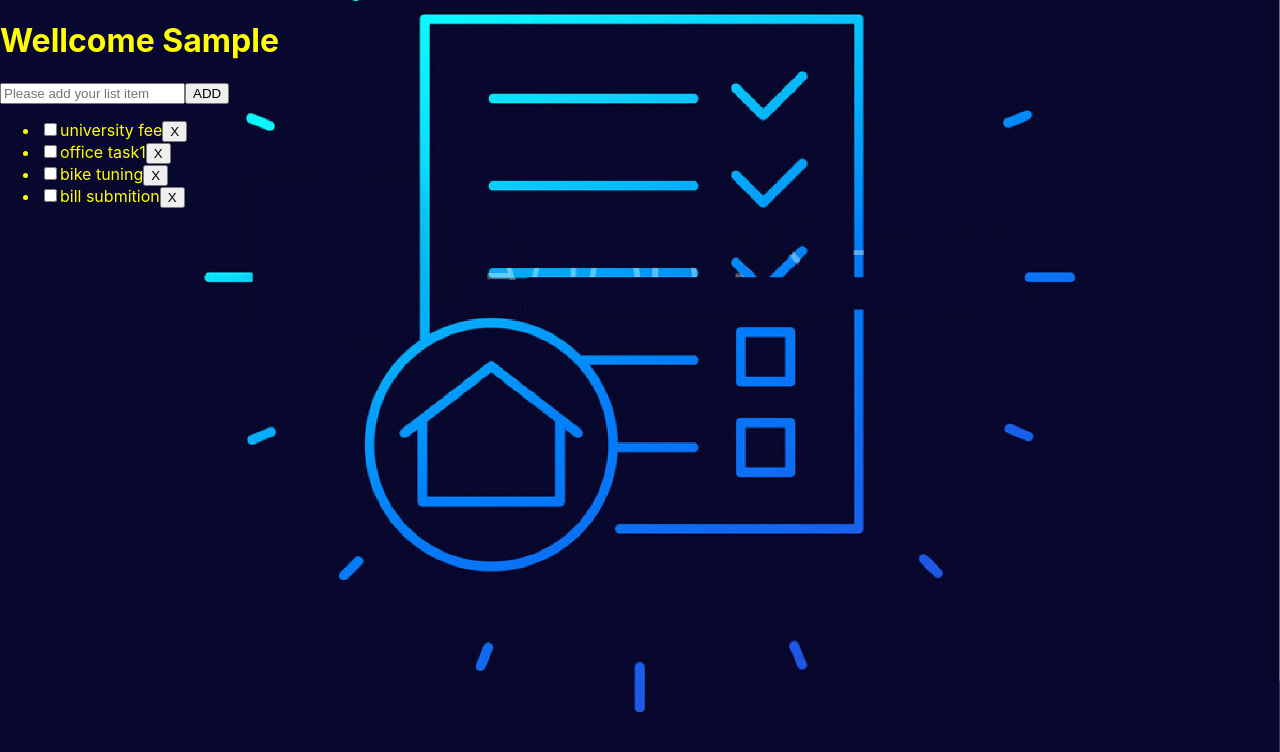
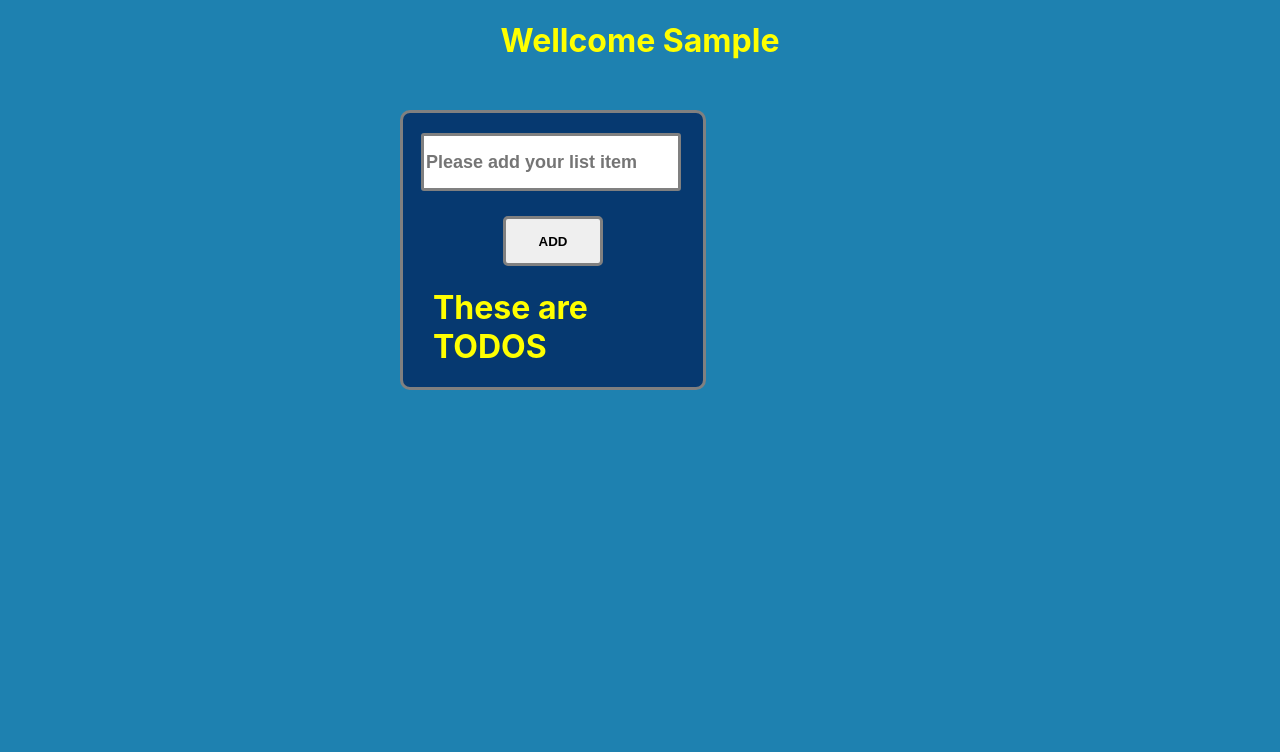
Before and after one commit to mkhalidsaifullah/ToDoList, a React (Create React App) app: page / in a window 1280 px wide. Both pictures are taken after typing "Sample" into the empty fields and a click on the input "SUBMIT". Shown: the top 752 px of the page. Built offline with nearby package versions, Linux system fonts and the light colour scheme.

Commit message:
delete button working

```diff
--- a/src/components/Login.css
+++ b/src/components/Login.css
@@ -8,15 +8,16 @@
 } */
 
 .login-main {
-  background-color: rgb(42, 21, 14);
+  background-color: #063970;
   height: 250px;
   width: 200px;
-  border: 3px solid rgb(161, 160, 161);
+  border: 3px solid grey;
   border-radius: 10px;
   padding: 20px 100px 70px 10px;
   margin-top: 50px;
-  margin-left: 490px;
-  box-shadow: white 50px;
+  margin-left: 400px;
+  margin-right: 400px;
+  box-shadow: grey 50px;
 }
 
 .login-form {
@@ -30,7 +31,7 @@
   margin-top: 0px;
   height: 50px;
   width: 250px;
-  border: 3px solid rgb(161, 160, 161);
+  border: 3px solid grey;
 }
 
 .submit-btn {
@@ -40,5 +41,5 @@
   height: 50px;
   width: 100px;
   font-weight: bold;
-  border: 3px solid rgb(161, 160, 161);
+  border: 3px solid grey;
 }
--- a/src/components/Login.js
+++ b/src/components/Login.js
@@ -1,5 +1,5 @@
 import { useRef } from "react";
-
+import "./Login.css";
 const Login = (props) => {
   const nameRef = useRef("");
   const formHandler = (e) => {
--- a/src/components/TodoList.css
+++ b/src/components/TodoList.css
@@ -1,7 +1,72 @@
 .h1todo-list {
   align-content: center;
+  text-align: center;
   color: yellow;
+  text-decoration: wavy;
 }
-.toItem-list{
+
+.todo-form {
+  background-color: #063970;
+  width: 300px;
+  border: 3px solid grey;
+  border-radius: 10px;
+  margin-top: 50px;
+  margin-left: 400px;
+  margin-right: 400px;
+  box-shadow: grey 50px;
+}
+
+
+.todo-item {
+  font-size: 18px;
+  font-weight: bold;
+  margin-top: 20px;
+  margin-left: 18px;
+  height: 50px;
+  width: 250px;
+  border: 3px solid grey;
+  border-radius: 3px;
+}
+
+.toItem-list {
   color: yellow;
+  margin-top: -100px;
+  margin-left: -10px;
+  list-style-type: none;
 }
+
+.toItem-list > li {
+  margin-bottom: 5px;
+  border: 1px solid orangered;
+  background-color:turquoise;
+  border-radius: 5px;
+  margin-left: -10px;
+  margin-right: 10px;
+  padding: 5px;
+}
+
+.checkbox {
+  margin-right: 15px;
+  margin-left: 0;
+}
+
+.todo-button {
+  margin: 25px 0px 100px 100px;
+  align-items: center;
+  border-radius: 5px;
+  height: 50px;
+  width: 100px;
+  font-weight: bold;
+  border: 3px solid grey;
+}
+
+.delete-todo {
+  margin-right: 70px;
+  float: right;
+  border: 2px solid red;
+
+}
+.delete-todo:hover{
+  background-color: red;
+  color: white;
+}
--- a/src/components/TodoList.js
+++ b/src/components/TodoList.js
@@ -25,28 +25,39 @@ const TodoList = ({ userName }) => {
     todoRef.current.value = "";
   };
 
+  const deleteTodo = (toId) => {
+    setTodos((prvTodos) => {
+      return prvTodos.filter((todo) => toId !== todo.id);
+    });
+  };
+
   return (
     <div>
       <h1 className="h1todo-list">Wellcome {userName}</h1>
-
+      <div className="todo-form">
         <form onSubmit={formHandler}>
           <input
+            className="todo-item"
             type="text"
             placeholder="Please add your list item "
             ref={todoRef}
           />
-        <input type="submit" value="ADD" />
+
+          <input className="todo-button" type="submit" value="ADD" />
         </form>
-
         <ul className="toItem-list">
+          {todos && <h1>These are TODOS</h1>}
           {todos.map((todo) => (
             <li key={todo.id}>
-            <input type="checkbox" className="completed" />
+              <input type="checkbox" className="checkbox" />
               {todo.title}
-            <button className="delete-todo"> X </button>
+              <button className="delete-todo" onClick={deleteTodo(todo.id)}>
+                                X
+              </button>
             </li>
           ))}
         </ul>
+      </div>
     </div>
   );
 };
--- a/src/index.css
+++ b/src/index.css
@@ -5,11 +5,12 @@ body {
     sans-serif;
   -webkit-font-smoothing: antialiased;
   -moz-osx-font-smoothing: grayscale;
-  background-image: url("./images/backdrop.jpg");
-  height: 500px; /* You must set a specified height */
-  background-position: center; /* Center the image */
-  background-repeat: no-repeat; /* Do not repeat the image */
-  background-size: cover;
+  background-color: #1e81b0;
+/*   background-image: url("./images/backdrop.jpg");
+  height: 500px;
+  background-position: center;
+  background-repeat: no-repeat;
+  background-size: cover; */
 }
 
 code {
```
Lines whose indentation alone changed are shown as unchanged.
